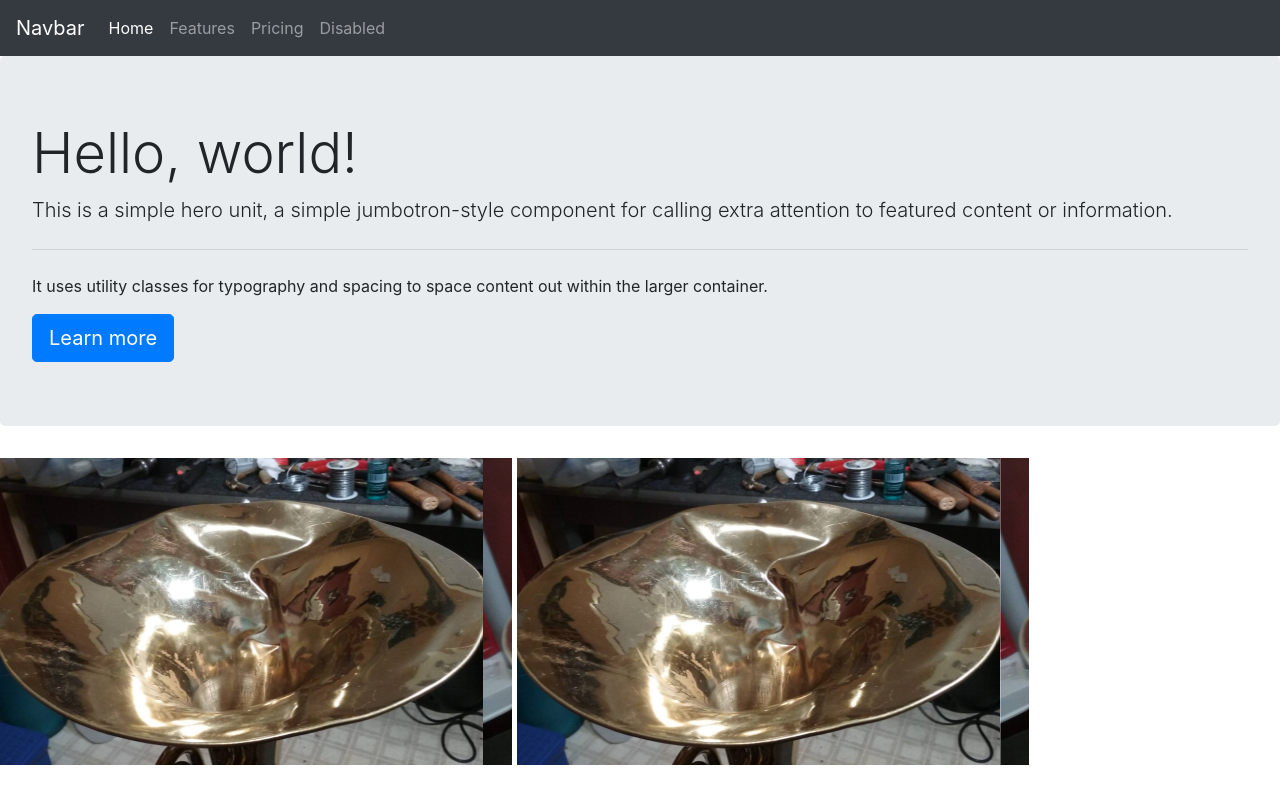
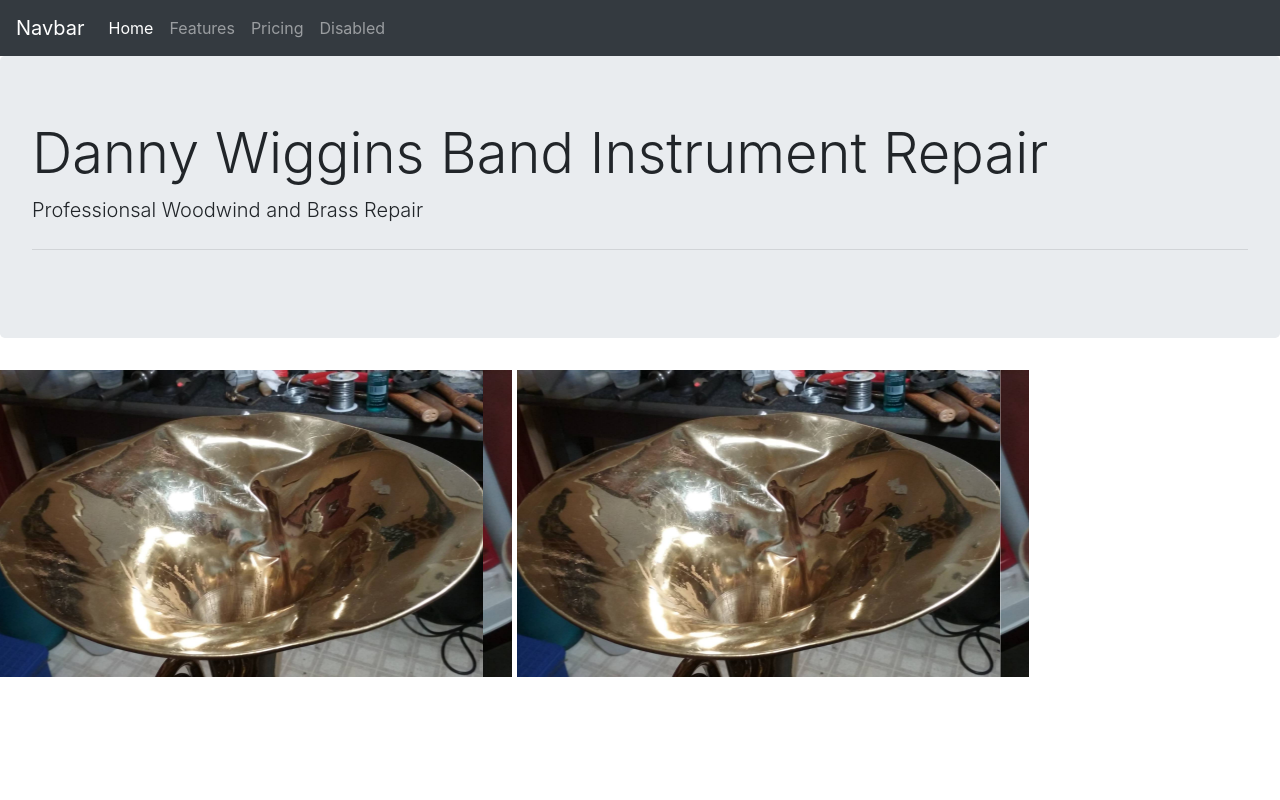
Before and after one commit to jrmock1990/DWBIR, a plain HTML site: page index.html in a window 1280 px wide. Drawn offline with nearby package versions, Linux system fonts and the light colour scheme.

Commit message:
Update index.html

```diff
--- a/index.html
+++ b/index.html
@@ -25,11 +25,9 @@
 		</nav>
 
 		<div class="jumbotron">
-		  <h1 class="display-4">Hello, world!</h1>
-		  <p class="lead">This is a simple hero unit, a simple jumbotron-style component for calling extra attention to featured content or information.</p>
+		  <h1 class="display-4">Danny Wiggins Band Instrument Repair</h1>
+		  <p class="lead">Professionsal Woodwind and Brass Repair</p>
 		  <hr class="my-4">
-		  <p>It uses utility classes for typography and spacing to space content out within the larger container.</p>
-		  <a class="btn btn-primary btn-lg" href="#" role="button">Learn more</a>
 		</div>
 
 <div id="carouselExampleControlsA" class="carousel slide" data-ride="carousel">
```
